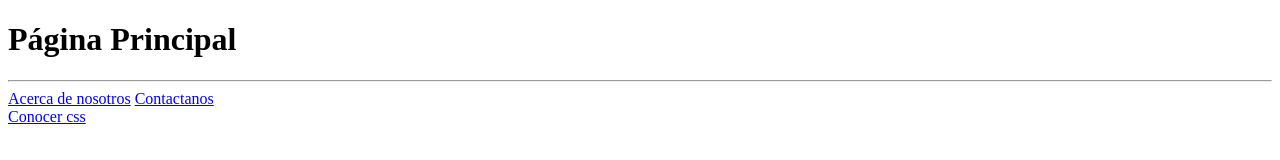
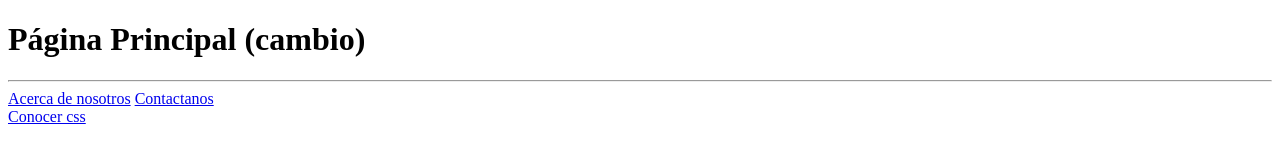
Before and after one commit to hondusite/pagina_ejemplo, a plain HTML site: page index.html in a window 1280 px wide. Drawn offline with Linux system fonts and the light colour scheme.

Commit message:
cambio en el titulo

```diff
--- a/index.html
+++ b/index.html
@@ -7,7 +7,7 @@
     <title>Document</title>
 </head>
 <body>
-    <h1>Página Principal</h1>
+    <h1>Página Principal (cambio)</h1>
     <hr>
     <a href="acercade.html">Acerca de nosotros</a>
     <a href="contacto.html">Contactanos</a>
```
